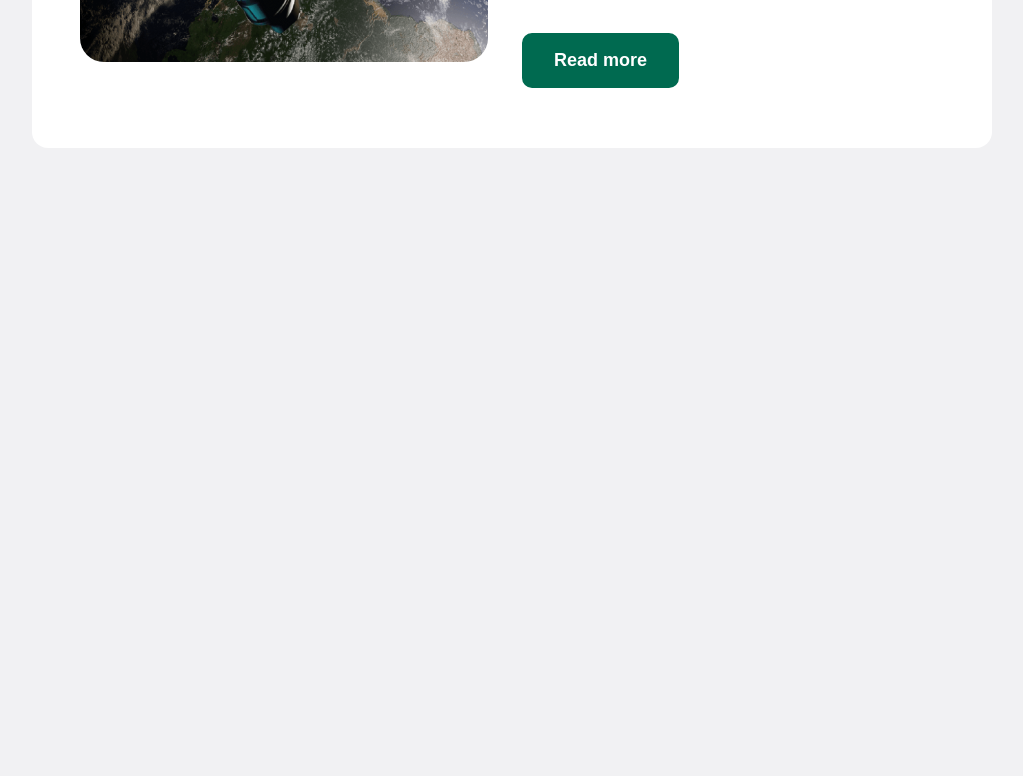
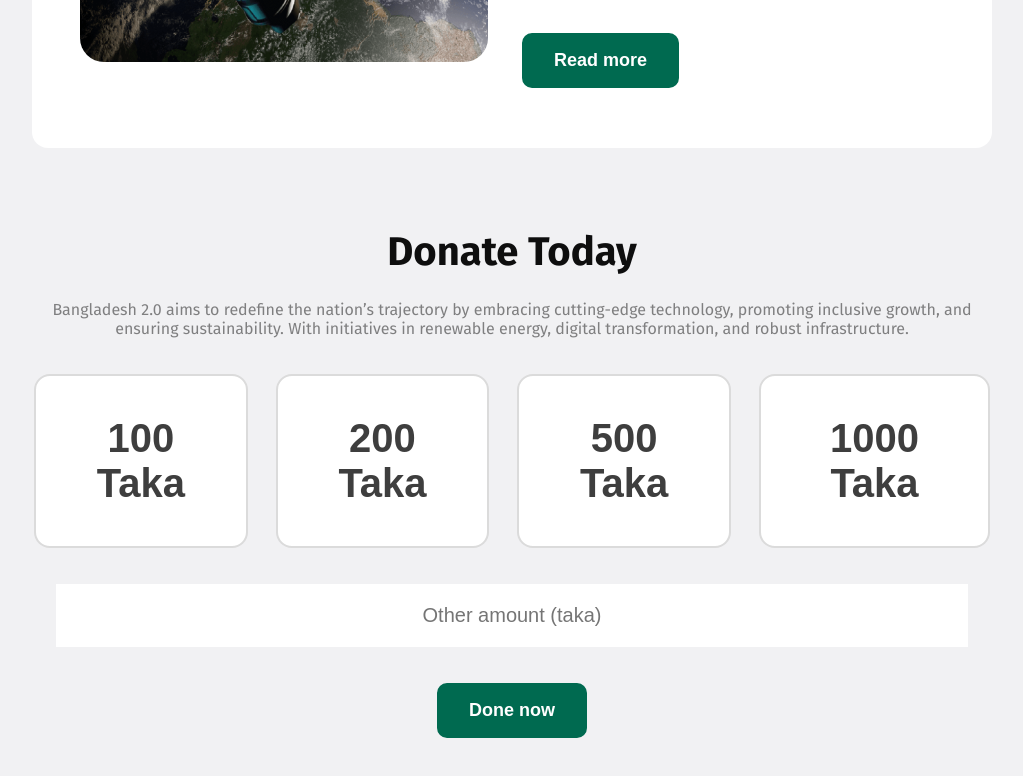
Before and after one commit to ashraful-shuvon/bangladesh-blog, a plain HTML site: page index.html in a window 1280 px wide. Shown: the part 4354-5130 px from the top of the page, without its empty margins (128-1151 px from the left). Before the commit the page ends 4582 px from the top, so only its background shows below. Drawn offline with Linux system fonts and the light colour scheme; a web font is replaced by a local one.

Commit message:
Completed the donate today section

```diff
--- a/index.html
+++ b/index.html
@@ -235,6 +235,25 @@
                     </div>
                 </div>
             </section>
+
+            <section class="donate">
+                <h3 class="donate-title">Donate Today</h3>
+                <p class="donate-description">Bangladesh 2.0 aims to redefine the nation’s trajectory by embracing cutting-edge technology, promoting inclusive growth, and ensuring sustainability. With initiatives in renewable energy, digital transformation, and robust infrastructure.</p>
+
+                <div class="donation-container">
+                    <button class="button button6">100 Taka</button>
+                    <button class="button button6">200 Taka</button>
+                    <button class="button button6">500 Taka</button>
+                    <button class="button button6">1000 Taka</button>
+                </div>
+
+                <div class="donate-input">
+                    <input class="donate" type="text" placeholder="Other amount (taka)" name="" id="">
+                    <button class="button button2">Done now</button>
+                </div>
+            </section>
+
+
         </main>
         <footer>
 
--- a/styles/styles.css
+++ b/styles/styles.css
@@ -98,6 +98,22 @@ body {
   background-color: white;
   color: rgba(255, 194, 57, 1);
 }
+
+.button6 {
+  background-color: white;
+  color: rgba(14, 14, 14, 0.8);
+  border: 2px solid rgba(14, 14, 14, 0.15);
+  border-radius: 16px;
+  font-weight: 700;
+  font-size: 40px;
+  padding: 40px;
+}
+
+.button6:hover {
+  background-color: #c6e4d6;
+  color: rgba(14, 14, 14, 0.8);}
+
+
 /* Fonts */
 
 .fira-sans-regular {
@@ -306,15 +322,15 @@ nav .navbar {
 .quote-title {
   margin-top: 12px;
   margin-bottom: 4px;
-  color: rgba(14, 14, 14, 0.8)
+  color: rgba(14, 14, 14, 0.8);
 }
 
-.quote-description{
+.quote-description {
   color: rgba(14, 14, 14, 0.6);
   margin-right: 24px;
 }
 
-.quote-description1{
+.quote-description1 {
   color: rgba(14, 14, 14, 0.6);
   margin-top: 0;
 }
@@ -323,7 +339,7 @@ nav .navbar {
 .opinion {
   margin-bottom: 80px;
 }
-.opinion-title{
+.opinion-title {
   font-size: 40px;
   font-weight: 700;
   color: #0e0e0e;
@@ -361,14 +377,13 @@ nav .navbar {
   border-top: none;
 } */
 
-.question-container{
+.question-container {
   display: flex;
   justify-content: space-between;
   align-items: center;
   border-style: solid;
   border-color: rgba(14, 14, 14, 0.15);
   border-top-style: none;
-
 }
 
 .qus-description {
@@ -382,7 +397,7 @@ nav .navbar {
 
 .dropbtn {
   background-color: #c6e4d6;
-  color:#0e0e0e;
+  color: #0e0e0e;
   margin: 24px;
   font-size: 16px;
   cursor: pointer;
@@ -405,7 +420,7 @@ nav .navbar {
   position: absolute;
   background-color: #f9f9f9;
   min-width: 160px;
-  box-shadow: 0px 8px 16px 0px rgba(0,0,0,0.2);
+  box-shadow: 0px 8px 16px 0px rgba(0, 0, 0, 0.2);
   z-index: 1;
 }
 
@@ -418,7 +433,9 @@ nav .navbar {
 }
 
 /* Change color of dropdown links on hover */
-.dropdown-content a:hover {background-color: #f1f1f1}
+.dropdown-content a:hover {
+  background-color: #f1f1f1;
+}
 
 /* Show the dropdown menu on hover */
 .dropdown:hover .dropdown-content {
@@ -431,7 +448,7 @@ nav .navbar {
 }
 
 /* news section styles */
-.news{
+.news {
   margin-bottom: 80px;
 }
 .news-title {
@@ -462,7 +479,7 @@ nav .navbar {
   flex-direction: row-reverse; /* Reversed: content first, then img */
 }
 
-.img-satelite{
+.img-satelite {
   margin: 48px 0px 48px 48px;
 }
 
@@ -470,7 +487,7 @@ nav .navbar {
   border-radius: 24px;
 }
 
-.news-content{
+.news-content {
   margin: 56px 48px 56px 0px;
 }
 
@@ -485,14 +502,14 @@ nav .navbar {
   margin: 12px 0px;
 }
 
-.date-time{
+.date-time {
   margin: 0;
   font-size: 16px;
   font-weight: 400;
   color: rgba(14, 14, 14, 0.5);
 }
 
-.news-content-description{
+.news-content-description {
   font-size: 16px;
   font-weight: 400;
   color: rgba(14, 14, 14, 0.5);
@@ -506,3 +523,53 @@ nav .navbar {
 .news-content.reverse {
   margin: 56px 0px 56px 48px;
 }
+
+
+/* Donate section styles */
+.donate {
+  margin-bottom: 80px;
+}
+.donate-title {
+  font-size: 40px;
+  font-weight: 700;
+  color: #0e0e0e;
+  margin-bottom: 0;
+  text-align: center;
+}
+
+.donate-description{
+  font-size: 16px;
+  font-weight: 400;
+  color: rgba(14, 14, 14, 0.5);
+  text-align: center;
+  margin-top: 24px;
+  margin-bottom: 32px;
+}
+
+.donation-container{
+  display: flex;
+  justify-content: center;
+  align-items: center;
+  gap: 24px;
+}
+
+input[type=text] {
+  align-items: center;
+  width: 95%;
+  padding: 20px 40px;
+  margin: 32px 0;
+  box-sizing: border-box;
+  text-align: center;
+  border: none;
+}
+input[placeholder="Other amount (taka)"]{
+  font-size: 20px;
+  font-weight: 400;
+  color: rgba(14, 14, 14, 0.3);
+}
+.donate-input{
+  display: flex;
+  flex-direction: column;
+  justify-content: center;
+  align-items: center;
+}
```
